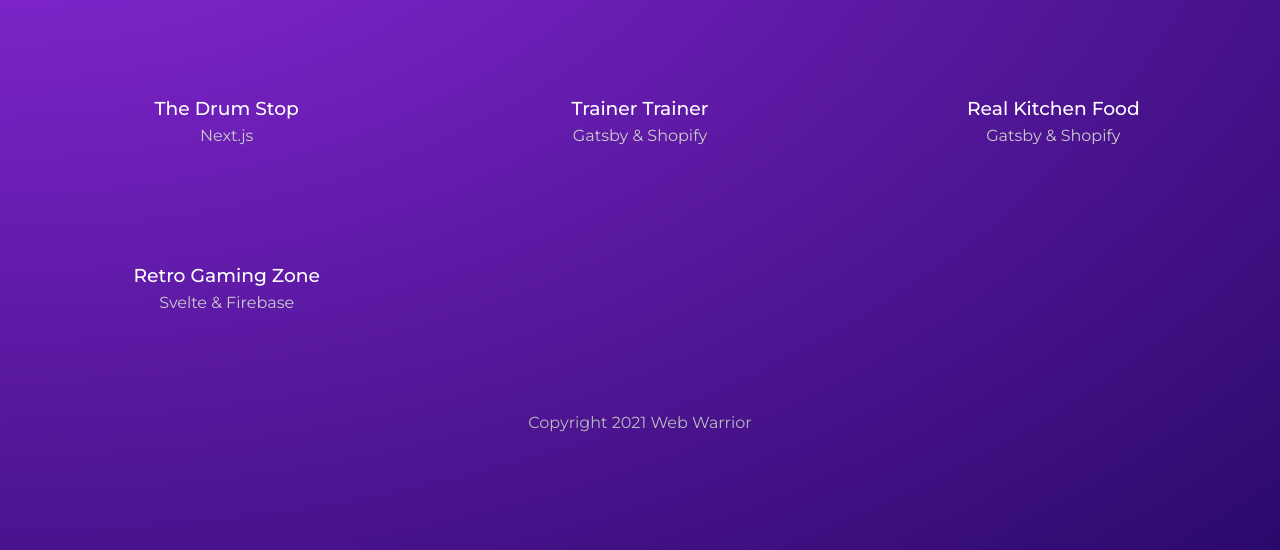
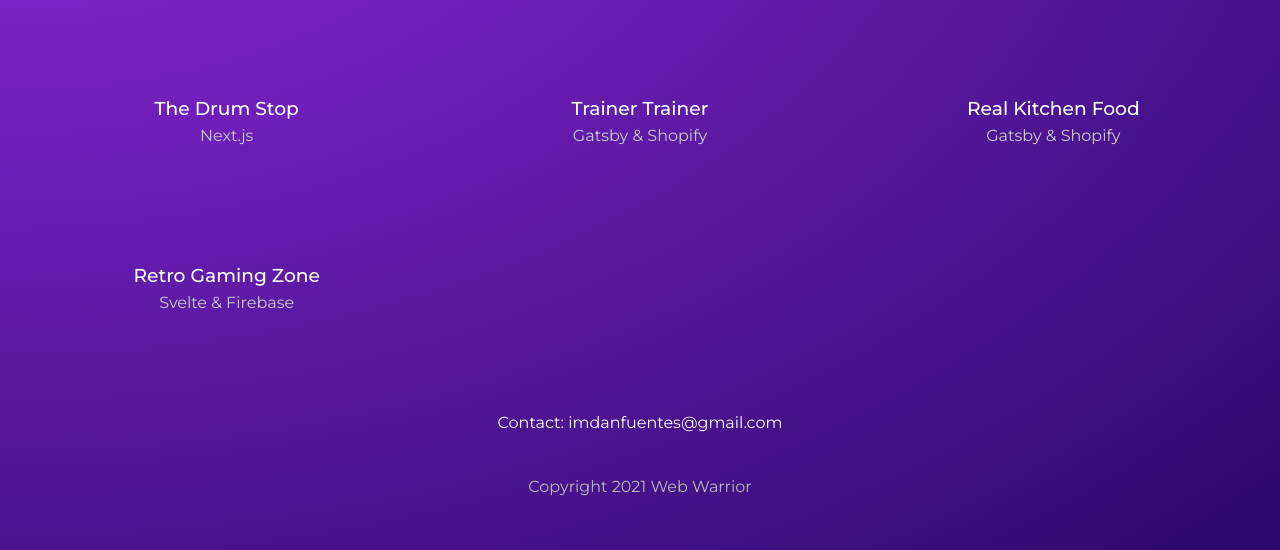
Before and after one commit to dfuentes22/gatsby-Net-Ninja, a Gatsby site: page /projects in a window 1280 px wide. Shown: the part 250-800 px from the top of the page. Built offline with nearby package versions, Linux system fonts and the light colour scheme; Gatsby itself is replaced by a stand-in of ours.

Commit message:
queries from multiple datasets (projects, contact)

```diff
--- a/gatsby-config.js
+++ b/gatsby-config.js
@@ -20,5 +20,6 @@
     title: "Web Warrior",
     description: "web dev portfolio",
     copyright: "This website is copyright 2021 Web Warrior",
+    contact: "imdanfuentes@gmail.com",
   },
 }
--- a/src/pages/projects/index.js
+++ b/src/pages/projects/index.js
@@ -4,8 +4,9 @@
 import * as styles from "../../styles/projects.module.css"
 
 export default function Projects({ data }) {
-  const projects = data.allMarkdownRemark.nodes
-  console.log(projects)
+  console.log(data)
+  const projects = data.projects.nodes
+  const contact = data.contact.siteMetadata.contact
   return (
     <Layout>
       <div className={styles.portfolio}>
@@ -21,6 +22,7 @@
             </Link>
           ))}
         </div>
+        <p>Contact: {contact}</p>
       </div>
     </Layout>
   )
@@ -29,7 +31,9 @@
 // export page query
 export const query = graphql`
   query ProjectsPage {
-    allMarkdownRemark(sort: { fields: frontmatter___date, order: DESC }) {
+    projects: allMarkdownRemark(
+      sort: { fields: frontmatter___date, order: DESC }
+    ) {
       nodes {
         frontmatter {
           slug
@@ -40,5 +44,10 @@
         id
       }
     }
+    contact: site {
+      siteMetadata {
+        contact
+      }
+    }
   }
 `
```
